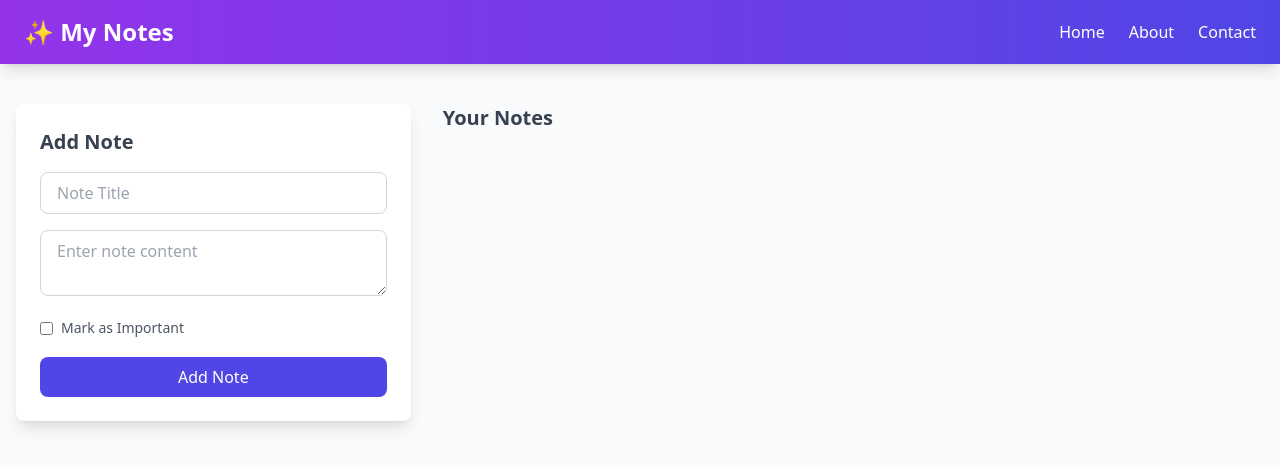
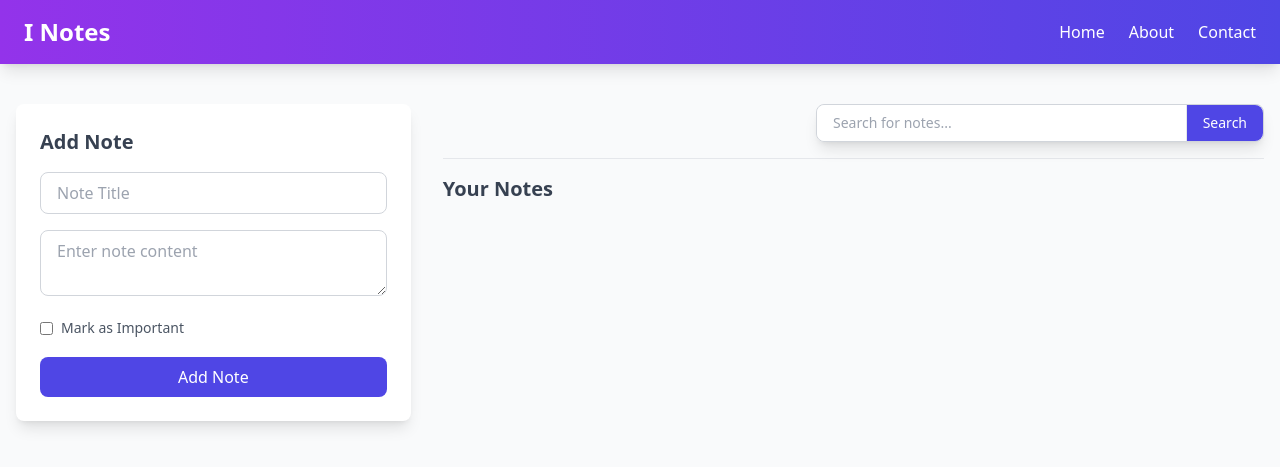
Before and after one commit to KishanParkhiya23/Notes-app-Fast-API-, a FastAPI app: page / in a window 1280 px wide. Shown: the top 467 px of the page. Run offline with FastAPI, Linux system fonts and the light colour scheme; data that the repository does not hold is empty; some libraries are stand-ins or nearby versions.

Commit message:
Add : Add search

```diff
--- a/routes/note.py
+++ b/routes/note.py
@@ -1,4 +1,4 @@
-from fastapi import FastAPI, Request
+from fastapi import FastAPI, Request, HTTPException
 from bson import ObjectId
 from fastapi.responses import HTMLResponse, RedirectResponse
 from fastapi import APIRouter
@@ -71,3 +71,21 @@ async def update_note(note_id: str, request: Request):
 
     except Exception as e:
         return {"e" : e}
+
+
+
+@note.get("/find_notes/{string}")
+async def find_notes(string: str):
+    try:
+        notes_cursor = conn.notes.notes.find({"title": {"$regex": string, "$options": "i"}})
+        notes_list = notesEntity(notes_cursor)
+        return notes_list
+    except Exception as e:
+        raise HTTPException(status_code=500, detail=str(e))
+
+@note.get("/get_all_notes/")
+async def get_all_notes():
+    docs = conn.notes.notes.find({})
+    newDocs = notesEntity(docs)
+
+    return newDocs
--- a/schemas/note.py
+++ b/schemas/note.py
@@ -1,6 +1,7 @@
 def noteEntity(item) -> dict:
+    print("item", item)
     return {
-        "id": item["_id"],
+        "id": str(item["_id"]),
         "title": item["title"],
         "content": item["content"],
         "is_important": item["is_important"],
--- a/templates/home.html
+++ b/templates/home.html
@@ -1,9 +1,10 @@
 <!DOCTYPE html>
 <html lang="en">
+
 <head>
     <meta charset="utf-8" />
     <meta name="viewport" content="width=device-width, initial-scale=1" />
-    <title>Elegant Notes</title>
+    <title>I Notes</title>
     <script src="https://cdn.tailwindcss.com"></script>
     <link rel="stylesheet" href="/static/style.css" />
 </head>
@@ -11,29 +12,18 @@
 <body class="bg-gray-50 text-gray-800 font-sans">
     <!-- Navbar -->
     <nav class="bg-gradient-to-r from-purple-600 to-indigo-600 shadow-lg">
-      <div
-        class="container mx-auto px-6 py-4 flex items-center justify-between"
-      >
-        <a class="text-white text-2xl font-bold" href="#">✨ My Notes</a>
+        <div class="container mx-auto px-6 py-4 flex items-center justify-between">
+            <a class="text-white text-2xl font-bold" href="#">I Notes</a>
             <div class="hidden md:flex space-x-6 text-white">
-          <a href="#" class="hover:underline">Home</a>
+                <a href="/" class="hover:underline">Home</a>
                 <a href="#" class="hover:underline">About</a>
                 <a href="#" class="hover:underline">Contact</a>
             </div>
             <button class="md:hidden text-white" id="menu-toggle">
-          <svg
-            class="h-6 w-6"
-            fill="none"
-            stroke="currentColor"
-            viewBox="0 0 24 24"
-            xmlns="http://www.w3.org/2000/svg"
-          >
-            <path
-              stroke-linecap="round"
-              stroke-linejoin="round"
-              stroke-width="2"
-              d="M4 6h16M4 12h16m-7 6h7"
-            ></path>
+                <svg class="h-6 w-6" fill="none" stroke="currentColor" viewBox="0 0 24 24"
+                    xmlns="http://www.w3.org/2000/svg">
+                    <path stroke-linecap="round" stroke-linejoin="round" stroke-width="2" d="M4 6h16M4 12h16m-7 6h7">
+                    </path>
                 </svg>
             </button>
         </div>
@@ -41,118 +31,91 @@
 
     <!-- Main Content -->
     <div class="container mx-auto mt-10 px-4">
-      <div class="grid grid-cols-1 md:grid-cols-3 gap-8">
+        <div class="grid grid-cols-1 md:grid-cols-3 md:gap-8">
             <!-- Add Note Form -->
+            <div>
                 <div class="bg-white shadow-lg rounded-lg p-6">
                     <h5 class="text-xl font-semibold text-gray-700">Add Note</h5>
                     <form action="/add/" method="post" class="mt-4">
-            <input
-              type="text"
-              name="title"
-              placeholder="Note Title"
-              class="w-full px-4 py-2 border border-gray-300 rounded-lg focus:ring focus:ring-indigo-300 focus:outline-none"
-            />
-            <textarea
-              name="content"
-              placeholder="Enter note content"
-              class="w-full px-4 py-2 mt-4 border border-gray-300 rounded-lg focus:ring focus:ring-indigo-300 focus:outline-none"
-            ></textarea>
+                        <input type="text" name="title" placeholder="Note Title"
+                            class="w-full px-4 py-2 border border-gray-300 rounded-lg focus:ring focus:ring-indigo-300 focus:outline-none" />
+                        <textarea name="content" placeholder="Enter note content"
+                            class="w-full px-4 py-2 mt-4 border border-gray-300 rounded-lg focus:ring focus:ring-indigo-300 focus:outline-none"></textarea>
                         <label class="inline-flex items-center mt-4">
-              <input
-                type="checkbox"
-                name="is_important"
-                class="form-checkbox text-indigo-600"
-              />
+                            <input type="checkbox" name="is_important" class="form-checkbox text-indigo-600" />
                             <span class="ml-2 text-sm text-gray-600">Mark as Important</span>
                         </label>
-            <button
-              type="submit"
-              class="mt-4 w-full bg-indigo-600 text-white py-2 px-4 rounded-lg hover:bg-indigo-700 transition"
-            >
+                        <button type="submit"
+                            class="mt-4 w-full bg-indigo-600 text-white py-2 px-4 rounded-lg hover:bg-indigo-700 transition">
                             Add Note
                         </button>
                     </form>
                 </div>
-
+            </div>
             <!-- Notes List -->
             <div class="col-span-2">
+                <!-- Search bar container -->
+                <div class="flex justify-end items-center">
+                    <div class="flex items-center border border-gray-300 rounded-lg shadow-lg w-full max-w-md ml-4">
+                        <!-- Search input -->
+                        <input type="text" id="search-input" placeholder="Search for notes..."
+                            onkeyup="fetchNotesByTitle()"
+                            class="w-full px-4 py-2 text-sm text-gray-700 border-r focus:outline-none focus:ring-2 focus:ring-indigo-500 rounded-l-lg">
+
+                        <!-- Search button -->
+                        <button onclick="fetchNotesByTitle()"
+                            class="px-4 py-2 text-sm text-white bg-indigo-600 rounded-r-lg hover:bg-indigo-700 focus:outline-none focus:ring-2 focus:ring-indigo-500">
+                            Search
+                        </button>
+                    </div>
+                </div>
+                <hr class="my-4">
+                <!-- Heading -->
                 <h5 class="text-xl font-semibold text-gray-700">Your Notes</h5>
-          <div class="grid grid-cols-1 sm:grid-cols-2 gap-6 mt-4">
+                <div class="grid grid-cols-1 sm:grid-cols-2 gap-6 mt-4" id="notes-container">
                     {% for doc in newDocs %}
                     <div
-              class="relative bg-white shadow-lg rounded-lg p-6 border-t-4 {% if doc.is_important %}border-red-500{% else %}border-indigo-500{% endif %}"
-            >
+                        class="relative bg-white shadow-lg rounded-lg p-6 border-t-4 {% if doc.is_important %}border-red-500{% else %}border-indigo-500{% endif %}">
                         <h6 class="text-lg font-bold text-gray-800">{{ doc.title }}</h6>
                         <div class="mt-2">
-                <button
-                  class="text-sm text-indigo-600 hover:underline"
-                  onclick="toggleReadMore('collapse{{loop.index}}')"
-                >
-                  Read more
+                            <button class="text-sm text-indigo-600 hover:underline"
+                                onclick="toggleReadMore('collapse{{loop.index}}')">
+                                Read note
                             </button>
-                <button
-                  class="text-sm text-indigo-600 hover:underline float-right"
-                  onclick="openModal('modal{{loop.index}}')"
-                >
+                            <button class="text-sm text-indigo-600 hover:underline float-right"
+                                onclick="openModal('modal{{loop.index}}')">
                                 Edit
                             </button>
                         </div>
-              <div
-                id="collapse{{loop.index}}"
-                class="hidden mt-4 text-sm text-gray-600"
-              >
+                        <div id="collapse{{loop.index}}" class="hidden mt-4 text-sm text-gray-600">
                             {{ doc.content }}
                         </div>
                     </div>
 
                     <!-- Modal -->
-            <div
-              id="modal{{loop.index}}"
-              class="hidden fixed inset-0 bg-black bg-opacity-50 flex items-center justify-center z-50"
-            >
-              <div class="bg-white p-6 rounded-lg shadow-lg w-96">
+                    <div id="modal{{loop.index}}"
+                        class="hidden fixed inset-0 bg-black bg-opacity-50 flex items-center justify-center z-50">
+                        <div class="bg-white p-6 rounded-lg shadow-lg w-100">
                             <h5 class="text-lg font-semibold text-gray-700">Edit Note</h5>
                             <form action="/update/{{doc.id}}" method="post" class="mt-4">
-                  <input
-                    type="text"
-                    name="title"
-                    value="{{doc.title}}"
-                    class="w-full px-4 py-2 border border-gray-300 rounded-lg focus:ring focus:ring-indigo-300 focus:outline-none"
-                  />
-                  <textarea
-                    name="content"
-                    class="w-full px-4 py-2 mt-4 border border-gray-300 rounded-lg focus:ring focus:ring-indigo-300 focus:outline-none"
-                  >
-{{doc.content}}</textarea
-                  >
-                  <label class="inline-flex items-center mt-4">
-                    <input
-                      type="checkbox"
-                      name="is_important"
-                      {%
-                      if
-                      doc.is_important
-                      %}checked{%
-                      endif
-                      %}
-                      class="form-checkbox text-indigo-600"
-                    />
-                    <span class="ml-2 text-sm text-gray-600"
-                      >Mark as Important</span
-                    >
+                                <label class="inline-flex items-center mb-2 float-end">
+                                    <input type="checkbox" name="is_important" {% if doc.is_important %}checked{% endif
+                                        %} class="form-checkbox text-indigo-600" />
+                                    <span class="ml-2 text-sm text-gray-600">Important</span>
                                 </label>
+                                <input type="text" name="title" value="{{doc.title}}"
+                                    class="w-full px-4 py-2 border border-gray-300 rounded-lg focus:ring focus:ring-indigo-300 focus:outline-none" />
+                                <textarea name="content"
+                                    class="w-full px-4 py-2 mt-4 border border-gray-300 rounded-lg focus:ring focus:ring-indigo-300 focus:outline-none">
+{{doc.content}}</textarea>
                                 <div class="flex justify-end space-x-2 mt-4">
-                    <button
-                      type="button"
+                                    <button type="button"
                                         class="btn btn-light btn-sm mt-3 pt-1 pb-2 px-3 text-sm rounded-md bg-gray-300 text-gray-800 hover:bg-gray-400 focus:outline-none focus:ring-2 focus:ring-gray-500"
-                      onclick="closeModal('modal{{loop.index}}')"
-                    >
+                                        onclick="closeModal('modal{{loop.index}}')">
                                         Cancel
                                     </button>
-                    <button
-                      type="submit"
-                      class="btn btn-dark btn-sm mt-3 pt-1 pb-2 px-3 text-sm rounded-md bg-indigo-600 text-white hover:bg-indigo-700 focus:outline-none focus:ring-2 focus:ring-indigo-500"
-                    >
+                                    <button type="submit"
+                                        class="btn btn-dark btn-sm mt-3 pt-1 pb-2 px-3 text-sm rounded-md bg-indigo-600 text-white hover:bg-indigo-700 focus:outline-none focus:ring-2 focus:ring-indigo-500">
                                         Update
                                     </button>
                                 </div>
@@ -165,34 +128,7 @@
         </div>
     </div>
 
-    <script>
-      // Toggle Read More Section
-      function toggleReadMore(id) {
-        const element = document.getElementById(id);
-        element.classList.toggle("hidden");
-      }
+    <script src="/static/script.js"></script>
+</body>
 
-      // Open Modal
-      function openModal(id) {
-        const modal = document.getElementById(id);
-        modal.classList.remove("hidden");
-      }
-
-      // Close Modal
-      function closeModal(id) {
-        const modal = document.getElementById(id);
-        modal.classList.add("hidden");
-      }
-
-      // Close Modal on clicking the background
-      window.onclick = function (event) {
-        const modals = document.querySelectorAll(".fixed");
-        modals.forEach((modal) => {
-          if (event.target === modal) {
-            modal.classList.add("hidden");
-          }
-        });
-      };
-    </script>
-  </body>
 </html>
```
Lines whose indentation alone changed are shown as unchanged.
